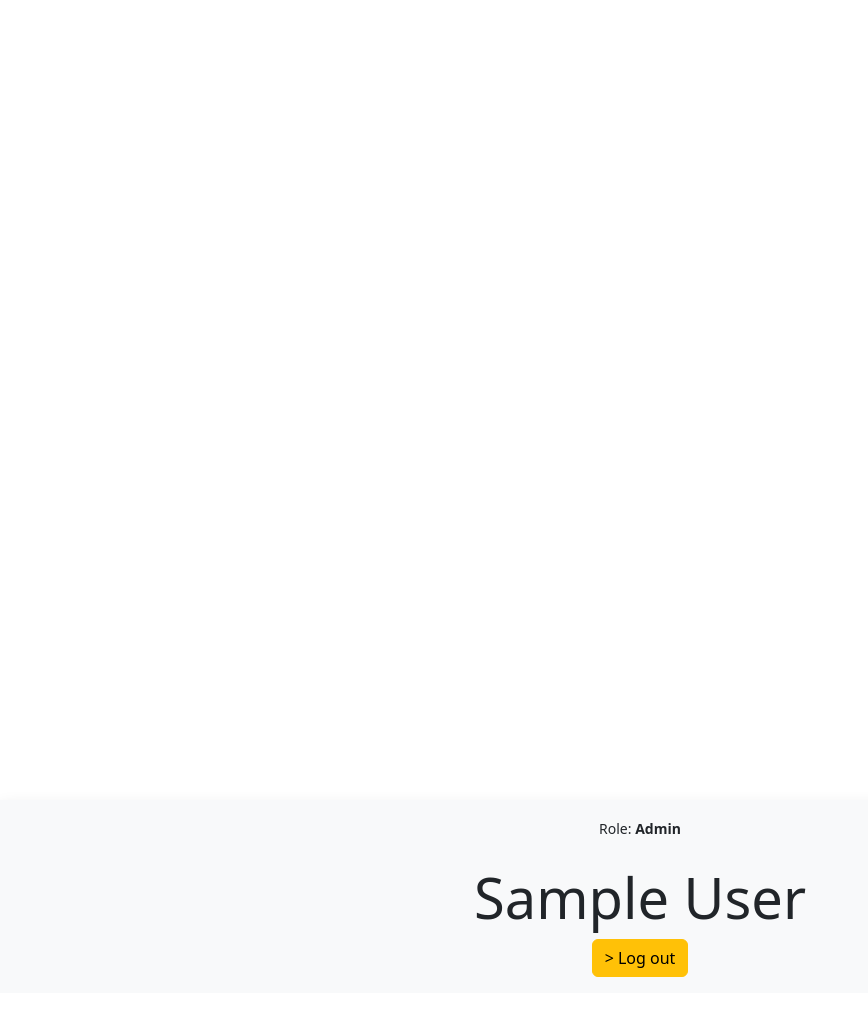
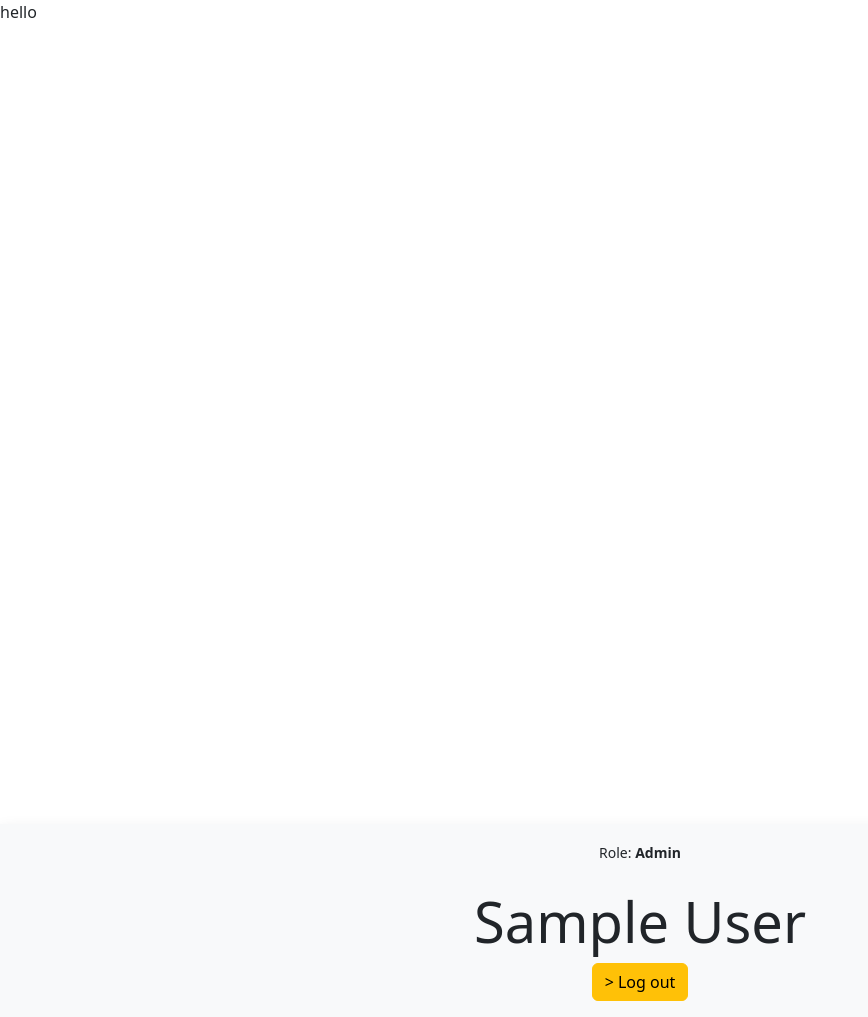
Before and after one commit to Iksboi/IUGB_CSC4305PROJECT, a PHP site: page /home.php in a window 1280 px wide. Shown: the whole page, without its empty margins (0-868 px from the left). Before the commit the page ends 977 px from the top, so only its background shows below. Run offline with PHP 8.4, Linux system fonts and the light colour scheme; the visitor is signed in with stand-in values (Sample User, id 1).

Commit message:
Update home.php
hello

```diff
--- a/IUGB_CSC4305PROJECT/home.php
+++ b/IUGB_CSC4305PROJECT/home.php
@@ -16,7 +16,7 @@ if (isset($_SESSION["id"]) && $_SESSION["role"]){
     <link rel="icon" href="logo.png">
 </head>
 <body class="body-home">
-
+ hello
   <div class="d-flex justify-content-center align-items-center vh-100"></div>
 <div class="shadow w-450 p-3 text-center bg-light">
 <small>Role:
```
